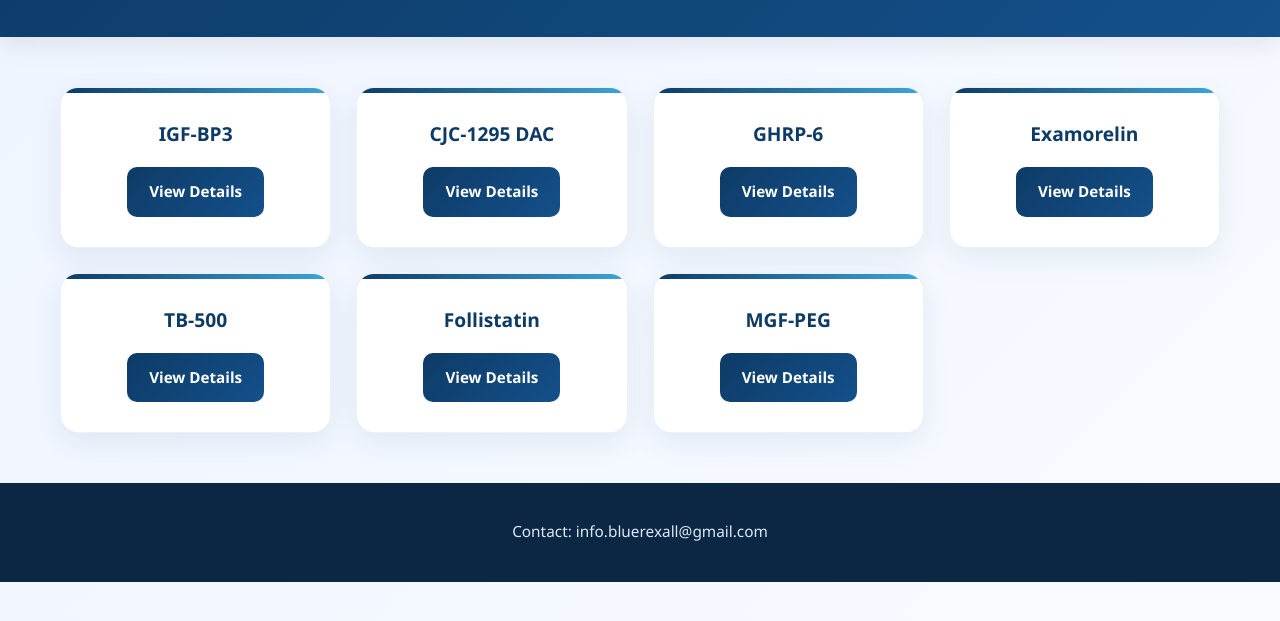
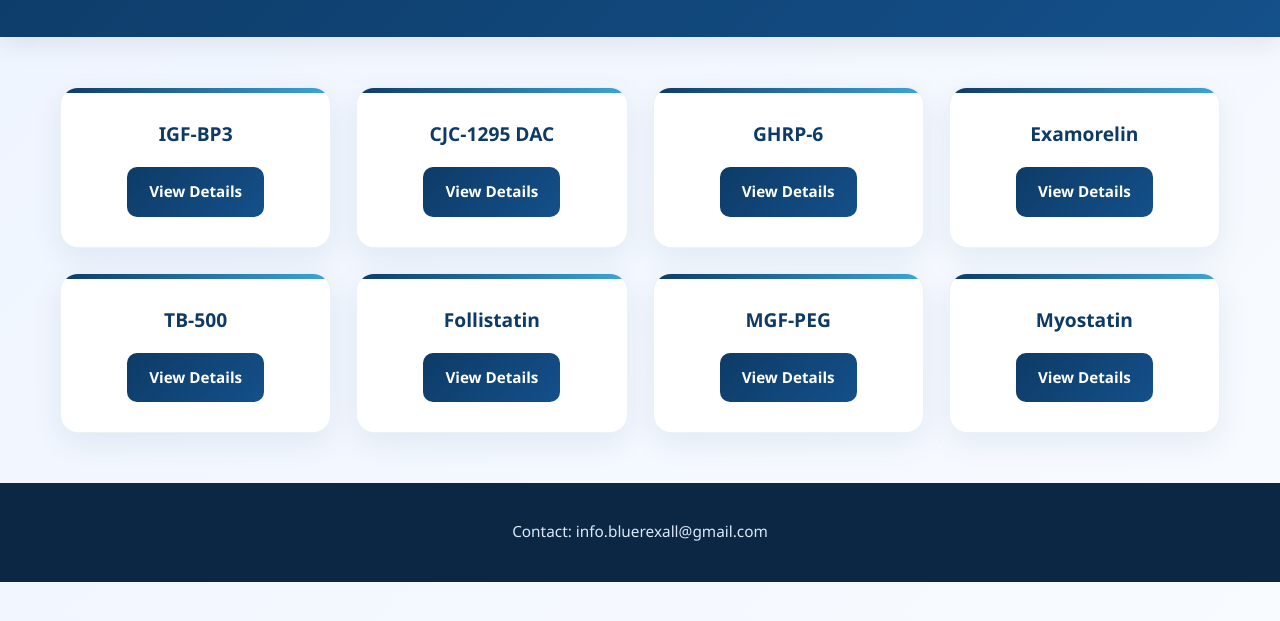
Before and after one commit to infoblurexall-svg/bluerexall-site, a plain HTML site: page products.html in a window 1280 px wide. Shown: the part 165-786 px from the top of the page. Drawn offline with Linux system fonts and the light colour scheme.

Commit message:
update site

```diff
--- a/products.html
+++ b/products.html
@@ -48,7 +48,10 @@
       <h2>MGF-PEG</h2>
       <a href="mgf-peg.html">View Details</a>
     </div>
-
+    <div class="product-card">
+      <h2>Myostatin</h2>
+      <a href="Myostatin.html">View Details</a>
+    </div>
   </section>
 
   <footer>
```
